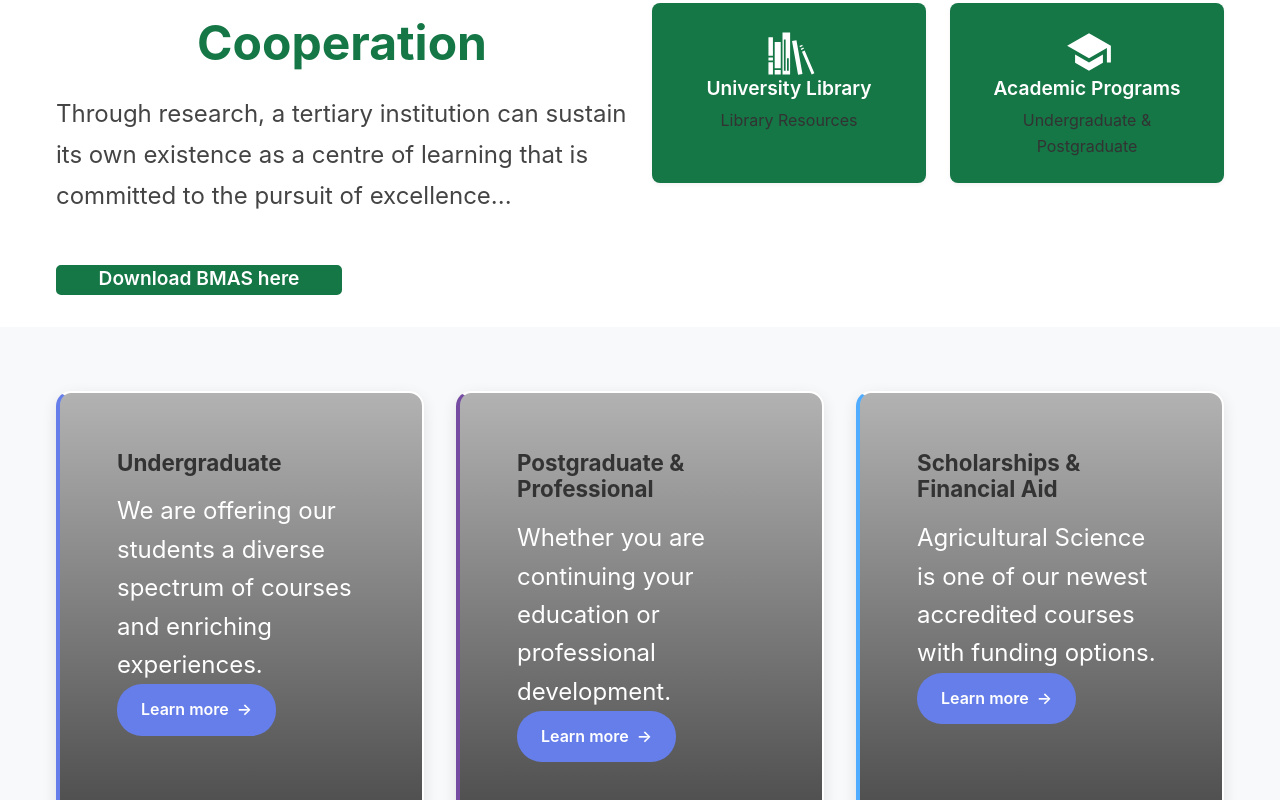
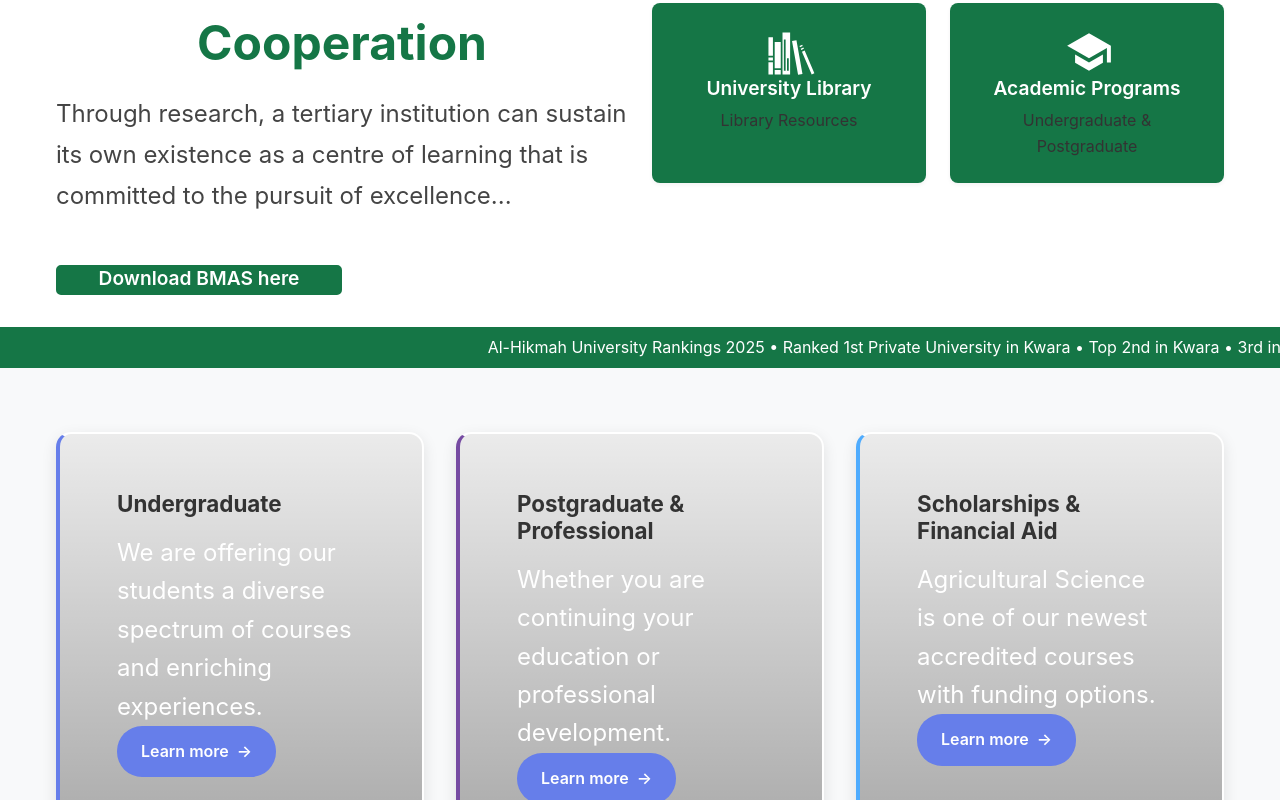
Before and after one commit to ibrahim-sultan/hui-web, a React (Create React App) app in the folder client/: page / in a window 1280 px wide. Shown: the part 2000-2800 px from the top of the page. Built offline with nearby package versions, Linux system fonts and the light colour scheme; no server answers.

Commit message:
Navbar: improve responsiveness, prevent brand collision, make mobile menu scrollable. Hero: lighten overlay to show program images, add rankings marquee. Stats: increase text contrast. University Media: remove extra top gap.

```diff
--- a/client/src/components/hero/Hero.jsx
+++ b/client/src/components/hero/Hero.jsx
@@ -241,6 +241,14 @@
           </div>
         </div>
 
+      <div className="marquee-bar">
+        <div className="container">
+          <div className="marquee-track">
+            Al-Hikmah University Rankings 2025 • Ranked 1st Private University in Kwara • Top 2nd in Kwara • 3rd in North-Central Nigeria • Times Higher Education Impact Rankings
+          </div>
+        </div>
+      </div>
+
         {/* Academic Programs */}
         <section className="academic-programs">
           <div className="container">
--- a/client/src/components/hero/hero.css
+++ b/client/src/components/hero/hero.css
@@ -633,7 +633,7 @@
     left: 0;
     width: 100%;
     height: 100%;
-    background: linear-gradient(to top, rgba(0,0,0,0.7) 0%, rgba(0,0,0,0.3) 100%);
+  background: linear-gradient(to top, rgba(0,0,0,0.35) 0%, rgba(0,0,0,0.08) 100%);
     z-index: 1;
   }
 
@@ -731,3 +731,30 @@
       font-size: 1rem;
     }
   }
+
+/* Marquee banner */
+.marquee-bar {
+  background: #157646;
+  color: #fff;
+  overflow: hidden;
+  white-space: nowrap;
+}
+.marquee-track {
+  display: inline-block;
+  padding: 0.5rem 0;
+  animation: marquee 18s linear infinite;
+}
+@keyframes marquee {
+  0% { transform: translateX(100%); }
+  100% { transform: translateX(-100%); }
+}
+
+/* University Stats visibility tweaks */
+.university-stats .stat-number {
+  color: #157646;
+  font-weight: 900;
+}
+.university-stats .stat-label {
+  color: #222;
+  font-weight: 700;
+}
--- a/client/src/components/navbar/navbar.css
+++ b/client/src/components/navbar/navbar.css
@@ -20,6 +20,9 @@
   width: 100%;
 }
 
+.navbar-brand {
+  flex-shrink: 0;
+}
 a {
   text-decoration: none !important;
   color: inherit !important;
@@ -143,7 +146,8 @@
 /* Mobile styles */
 @media (max-width: 992px) {
   .navbar-links {
-    gap: 1.5rem;
+    gap: 1rem;
+    flex-wrap: wrap;
   }
 
   .university-name {
@@ -151,7 +155,7 @@
   }
 
   .university-motto {
-    font-size: 0.7rem;
+    display: none;
   }
 }
 
@@ -182,6 +186,8 @@
     opacity: 0;
     pointer-events: none;
     gap: 1rem;
+    max-height: calc(100vh - 80px);
+    overflow-y: auto;
   }
 
   .navbar-links.active {
--- a/client/src/pages/universityMedia.css
+++ b/client/src/pages/universityMedia.css
@@ -1,6 +1,6 @@
 /* University Media Page */
 .university-media-page {
-  margin-top: 80px;
+  margin-top: 0;
 }
 
 .media-hero {
```
